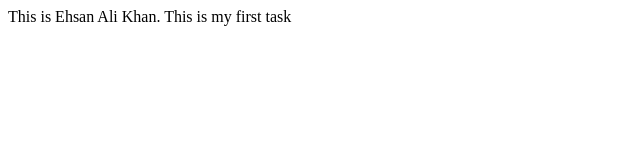
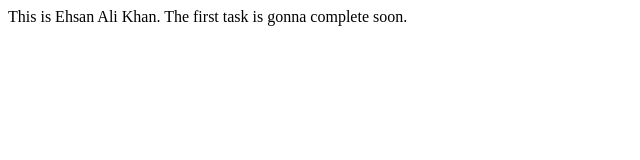
Before and after one commit to EhsanAliKhan/Bootcamp2020_lec_English, a plain HTML site: page index.html in a window 1280 px wide. Shown: the whole page, without its empty margins (0-640 px from the left). Drawn offline with Linux system fonts and the light colour scheme.

Commit message:
line added

```diff
--- a/index.html
+++ b/index.html
@@ -6,7 +6,7 @@
 <body>
     <div>
         This is Ehsan Ali Khan.
-        This is my first task
+        The first task is gonna complete soon.
     </div>
 </body>
 </html>
```
